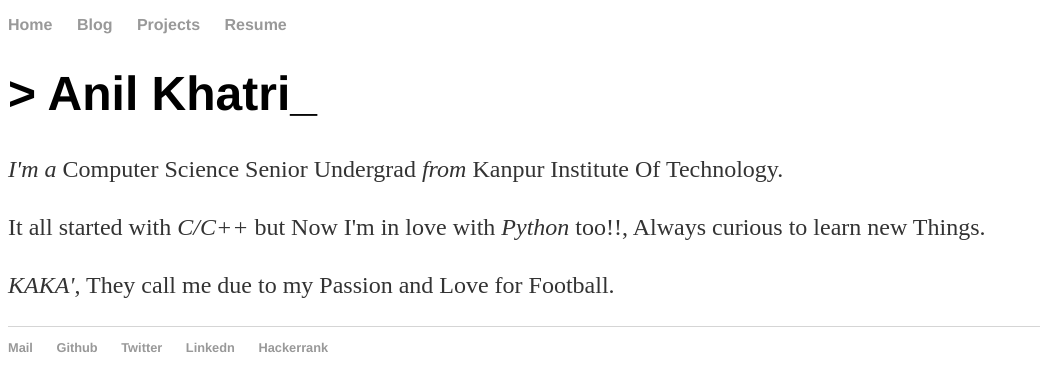
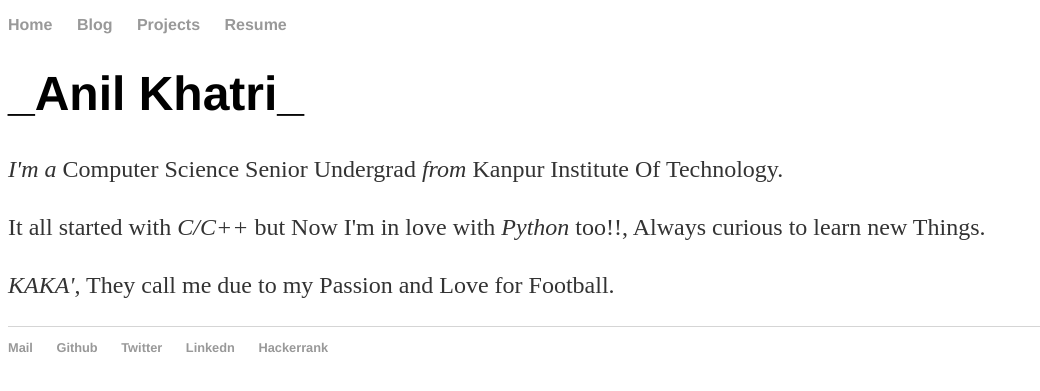
Before and after one commit to imkaka/imkaka.github.io, a Jekyll site: the page built from index.html, in a window 1280 px wide. Shown: the top 391 px of the page, without its empty margins (0-1040 px from the left). Built offline with Jekyll 4.4.1, drawn with Linux system fonts in a browser that asks for light colours.

Commit message:
update name

```diff
--- a/index.html
+++ b/index.html
@@ -5,7 +5,7 @@ title: Anil Khatri(KAKA')
 ---
 
     		<div class="blurb">
-        		<h1>> Anil Khatri_</h1>
+        		<h1>_Anil Khatri_</h1>
 				<p><em>I'm a </em>Computer Science Senior Undergrad <em>from</em> Kanpur Institute Of Technology.</p>
         <p>It all started with <em>C/C++</em> but Now I'm in love with <em>Python</em> too!!, Always curious to learn new Things.<p>
          <p><em>KAKA'</em>, They call me due to my Passion and Love for Football.</p>
```
